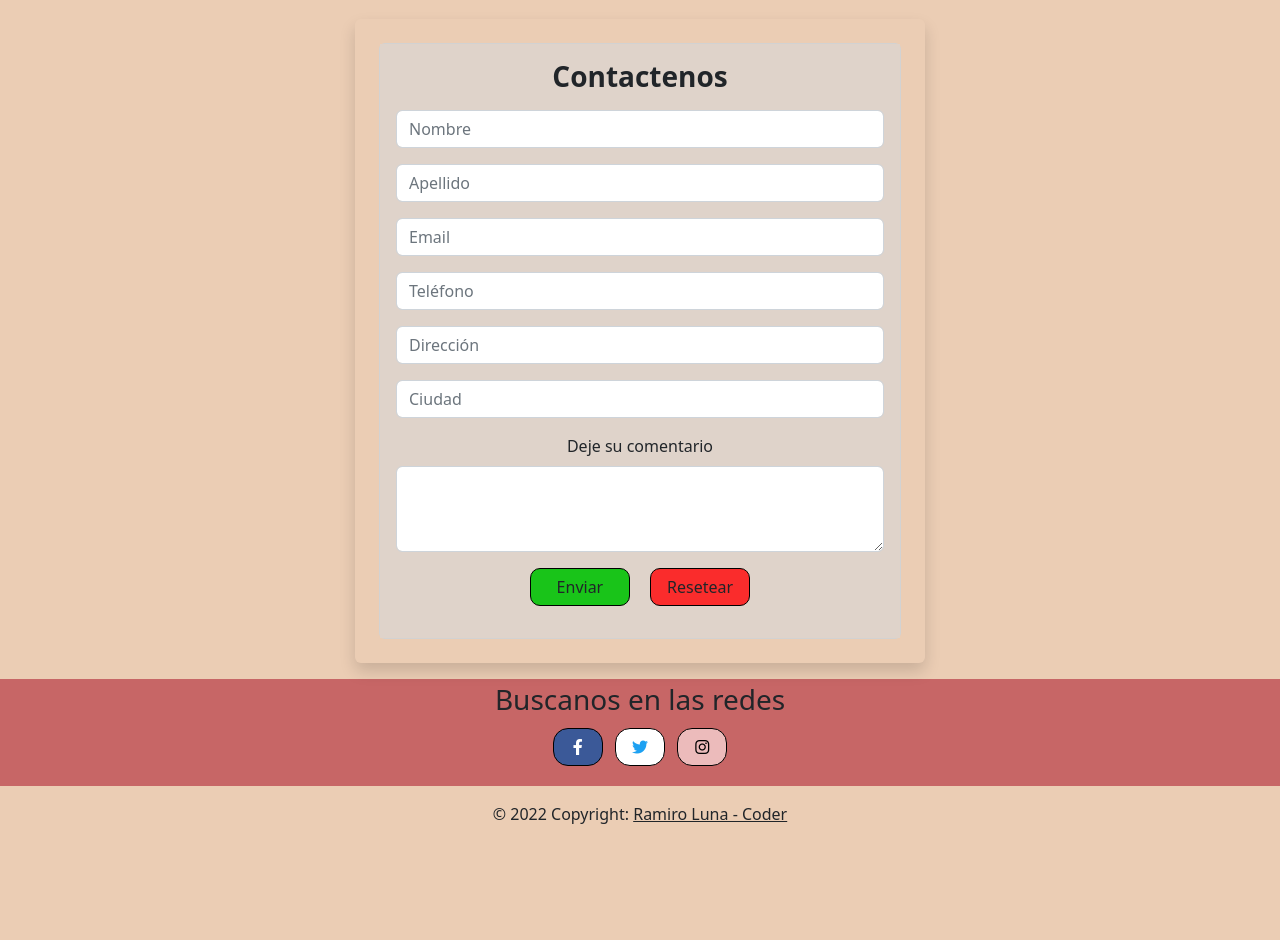
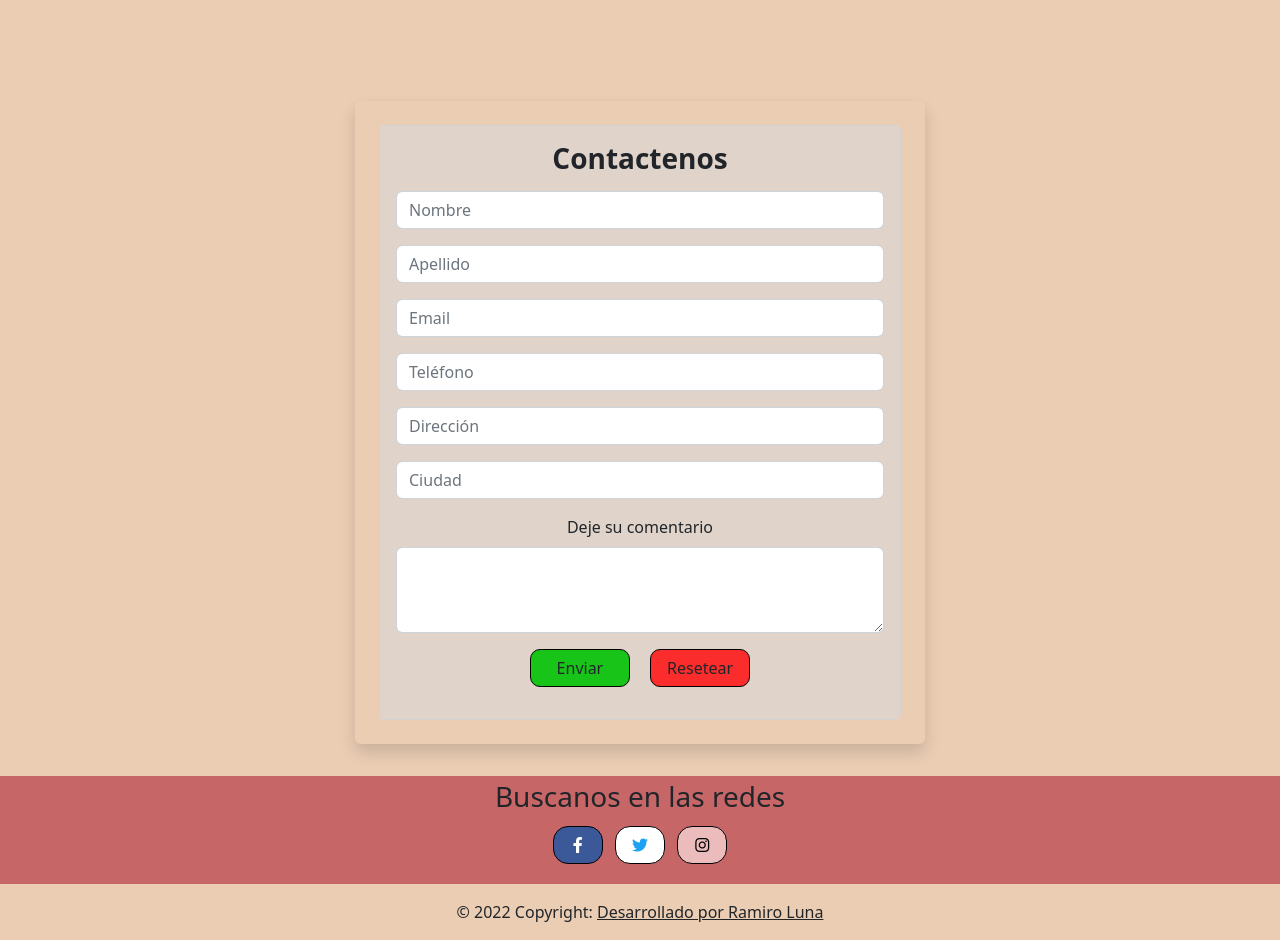
Before and after one commit to RLunaGHub/PFLuna, a website: page pages/contacto.html in a window 1280 px wide. Shown: the part 201-1141 px from the top of the page. Before the commit the page ends 1043 px from the top, so only its background shows below. Drawn offline with nearby package versions, Linux system fonts and the light colour scheme.

Commit message:
Link a LKN

```diff
--- a/pages/contacto.html
+++ b/pages/contacto.html
@@ -13,8 +13,6 @@
       name="keywords"
       content="panadería, confitería, pan, facturas, tortas, postres, catering, corporativo, rosario"
     />
-
-
 
     <!--Fav Icon-->
     <link
@@ -101,7 +99,13 @@
         </div>
       </section>
       <section>
-        <div class="container">
+        <div class="detail">
+          <h3>El Hogar del sabor</h3>
+          <p>Una experiencia inolvidable</p>
+        </div>
+      </section>
+      <section>
+        <div class="container mb-3">
           <div
             class="row text-center align-items-center justify-content-center"
           >
@@ -194,19 +198,26 @@
         </div>
       </section>
     </main>
-    <footer class="text-center text-dark caja">
+
+    <footer class="text-center text-dark caja caja-f">
       <!-- Grid container -->
       <div class="container p-1 pb-0">
         <!-- Section: Social media -->
         <section class="mb-3">
           <h3>Buscanos en las redes</h3>
           <!-- Facebook -->
-          <a class="btn btn-dark btn-floating m-1 boton boton-fb" href="#" role="button"
+          <a
+            class="btn btn-dark btn-floating m-1 boton boton-fb"
+            href="#"
+            role="button"
             ><i class="fab fa-facebook-f"></i
           ></a>
 
           <!-- Twitter -->
-          <a class="btn btn-dark btn-floating m-1 boton boton-tw" href="#" role="button"
+          <a
+            class="btn btn-dark btn-floating m-1 boton boton-tw"
+            href="#"
+            role="button"
             ><i class="fab fa-twitter"></i
           ></a>
 
@@ -223,7 +234,11 @@
       <!-- Copyright -->
       <div class="text-center p-3 copy">
         © 2022 Copyright:
-        <a class="text-dark" href="#">Ramiro Luna - Coder</a>
+        <a
+          class="text-dark"
+          href="https://www.linkedin.com/in/ramiro-luna-96a35a29/"
+          >Desarrollado por Ramiro Luna</a
+        >
       </div>
     </footer>
 
--- a/scss/_caja-nav.scss
+++ b/scss/_caja-nav.scss
@@ -22,3 +22,7 @@
     }
   }
 }
+
+.caja-f{
+  margin-top: auto;
+}
--- a/scss/_variables.scss
+++ b/scss/_variables.scss
@@ -5,6 +5,7 @@ $third-color: #dfd3ca;
 body {
   background-color: $primary-color;
   padding-top: 60px;
+  min-height: 100%;
 }
 .copy {
   background-color: $primary-color;
@@ -12,9 +13,17 @@ body {
 .caja {
   background-color: $secondary-color;
 }
+.caja-2{
+  position: absolute;
+  right: 0;
+  left: 0;
+  bottom: 0;
+  }
+
 .caja-nav {
   background-color: $secondary-color;
 }
 .historia {
   background-color: $third-color;
+
 }
```
Also changed, not shown: index.html (+5 -1 lines), pages/catering.html (+5 -1 lines), pages/empresa.html (+15 -5 lines), pages/productos.html (+5 -1 lines), css/style.css, 1 other file.
